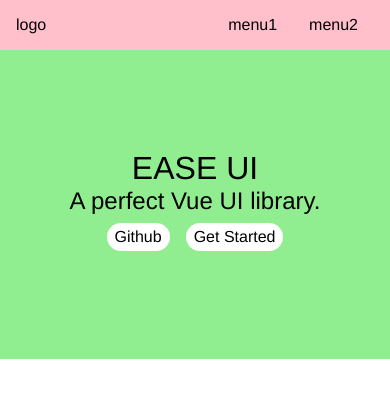
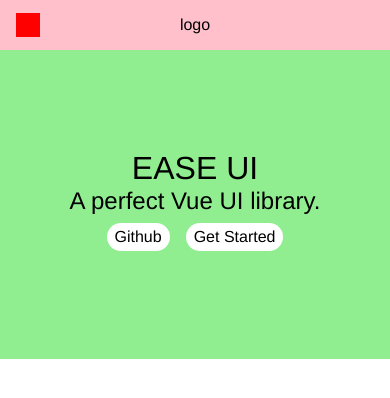
Before and after one commit to L-Qichen/ease-UI, a Vue app: page /#/ in a window 390 px wide. Shown: the top 398 px of the page. Built offline with nearby package versions, Linux system fonts and the light colour scheme; a web font is replaced by a local one.

Commit message:
responsible sidemenu and toggle

```diff
--- a/src/App.vue
+++ b/src/App.vue
@@ -7,7 +7,8 @@
 export default {
   name: "App",
   setup() {
-    const menuVisible = ref(0);
+    const width = document.documentElement.clientWidth;
+    const menuVisible = ref(width <= 500 ? 0 : 1);
     provide("menuVisible", menuVisible);
   },
 };
--- a/src/components/Topnav.vue
+++ b/src/components/Topnav.vue
@@ -1,6 +1,7 @@
 <template>
   <div class="Topnav">
-    <div class="logo" @click="toggleMenu">logo</div>
+    <div class="logo">logo</div>
+    <span class="toggleAside" @click="toggleMenu"></span>
     <ul class="menu">
       <li>menu1</li>
       <li>menu2</li>
@@ -28,7 +29,8 @@
   padding: 16px;
   position: relative;
   z-index: 10;
-  /* justify-content: space-between; */
+  justify-content: center;
+  align-items: center;
   > .logo {
     max-width: 6rem;
     margin-right: auto;
@@ -38,7 +40,28 @@
     white-space: nowrap;
     flex-wrap: nowrap;
     > li {
-      margin: 0 1em;
+      margin: 0 1rem;
+    }
+  }
+  > .toggleAside {
+    display: none;
+    width: 24px;
+    height: 24px;
+    background: red;
+    position: absolute;
+    left: 16px;
+    top: 50%;
+    transform: translateY(-50%);
+  }
+  @media (max-width: 500px) {
+    > .logo {
+      margin: 0 auto;
+    }
+    > .menu {
+      display: none;
+    }
+    > .toggleAside {
+      display: inline-block;
     }
   }
 }
--- a/src/views/Doc.vue
+++ b/src/views/Doc.vue
@@ -41,10 +41,6 @@
   background: lightblue;
   width: 12rem;
   padding: 1rem;
-  position: fixed;
-  top: 0;
-  left: 0;
-  padding-top: 70px;
   > h2 {
     margin-bottom: 4px;
   }
@@ -53,5 +49,11 @@
       padding: 4px 0;
     }
   }
+  @media (max-width: 500px) {
+    position: fixed;
+    top: 0;
+    left: 0;
+    padding-top: 70px;
+  }
 }
 </style>
```
